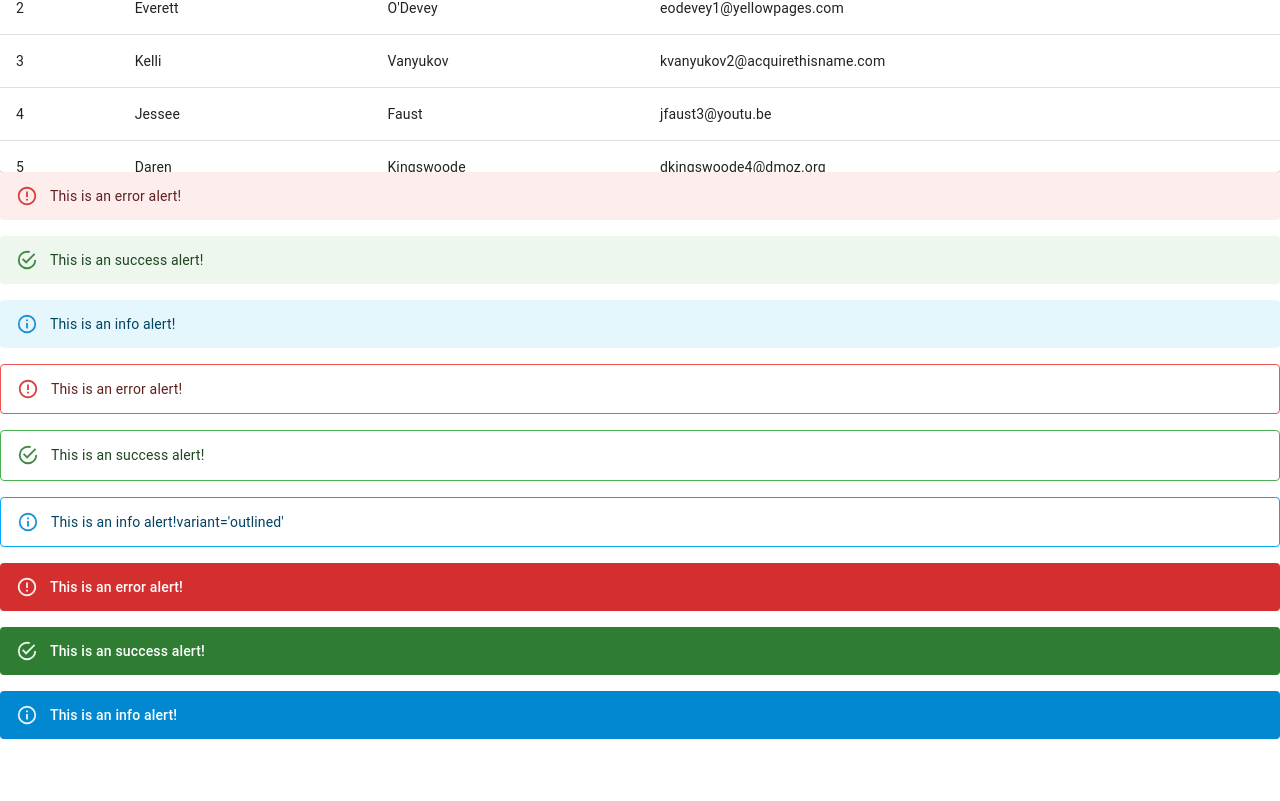
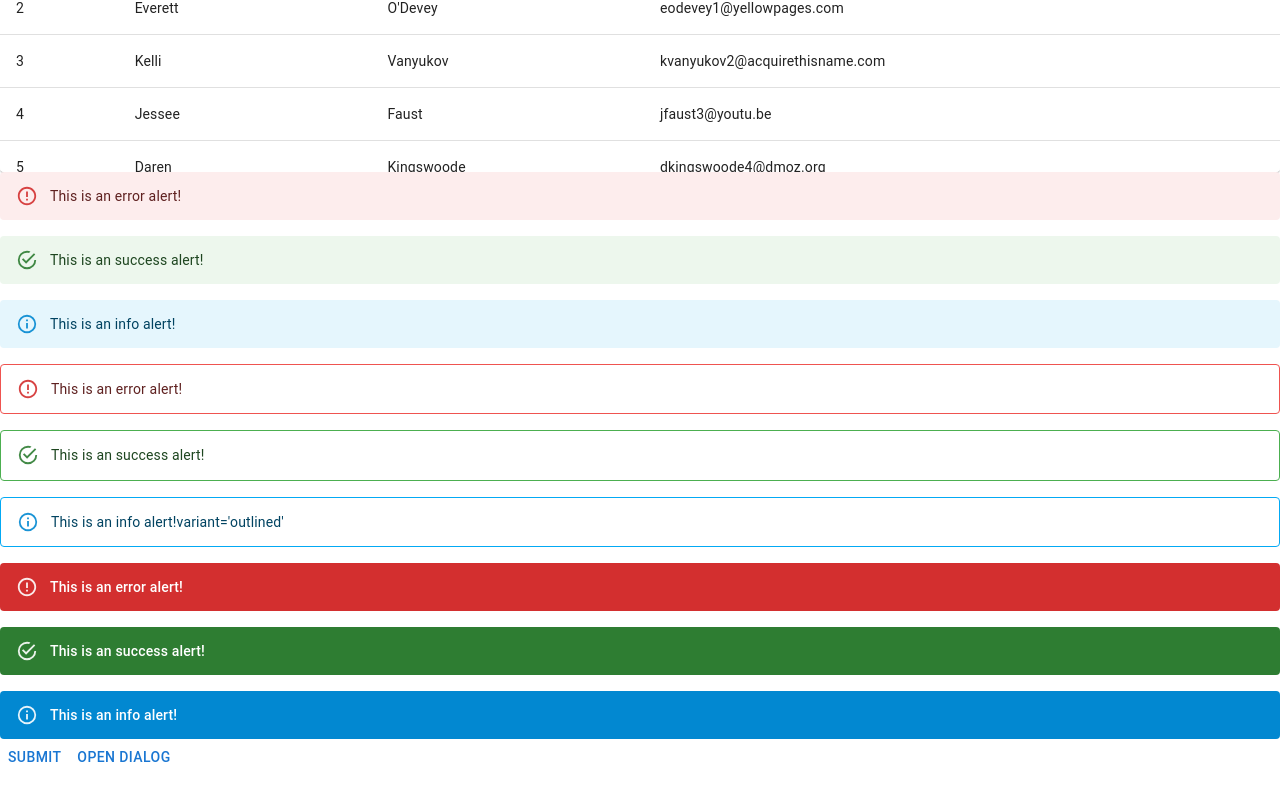
Before and after one commit to YuvRaj6392/Mui, a React (Create React App) app: page / in a window 1280 px wide. Shown: the part 2998-3799 px from the top of the page. Built offline with nearby package versions, Linux system fonts and the light colour scheme.

Commit message:
added changes

```diff
--- a/src/App.js
+++ b/src/App.js
@@ -27,6 +27,8 @@ import MuiChips from './components/MuiChips'
 import MuiToolTip from './components/MuiToolTip';
 import MuiTable from './components/MuiTable';
 import MuiAlert from './components/MuiAlert';
+import MuiSnackBar from './components/MuiSnackBar';
+import MuiDialog from './components/MuiDialog';
 function App() {
   return (
     <div style={{marginBottom:"100px",marginTop:"50px"}}>
@@ -59,6 +61,8 @@ function App() {
     <MuiToolTip />
     <MuiTable />
     <MuiAlert />
+    <MuiSnackBar />
+    <MuiDialog />
     </div>
   );
 }
--- /dev/null
+++ b/src/components/MuiDialog.js
@@ -0,0 +1,34 @@
+import React from 'react'
+import { Button, Dialog, DialogTitle, DialogContent, DialogContentText, DialogActions } from '@mui/material'
+import { useState } from 'react'
+export default function MuiDialog() {
+    const [open,setOpen]=useState(false)
+  return (
+   <>
+    <Button onClick={()=>setOpen(true)}>
+        Open Dialog
+    </Button>
+
+    <Dialog open={open}>
+        <DialogTitle>
+            Submit the Test
+        </DialogTitle>
+        <DialogContent>
+            <DialogContentText>
+                Are you sure you want to submit the test?
+            </DialogContentText>
+        </DialogContent>
+        <DialogActions>
+            <Button onClick={()=>{setOpen(false)}}>
+                Cancel
+            </Button>
+
+            <Button autoFocus onClick={()=>{setOpen(false)}}>
+                Submit
+            </Button>
+        </DialogActions>
+    </Dialog>
+
+   </>
+  )
+}
--- /dev/null
+++ b/src/components/MuiSnackBar.js
@@ -0,0 +1,15 @@
+import React from 'react'
+import { Snackbar,Button } from '@mui/material'
+import { useState } from 'react'
+export default function MuiSnackBar() {
+    const [isOpen,setIsOpen]=useState(false)
+    const handleClose=(e)=>{
+        setIsOpen(false)
+    }
+  return (
+   <>
+    <Button onClick={()=>setIsOpen(true)}>Submit </Button>
+    <Snackbar message="Message sent successfully" autoHideDuration={4000} open={isOpen} onClose={handleClose}  />
+   </>
+  )
+}
```
